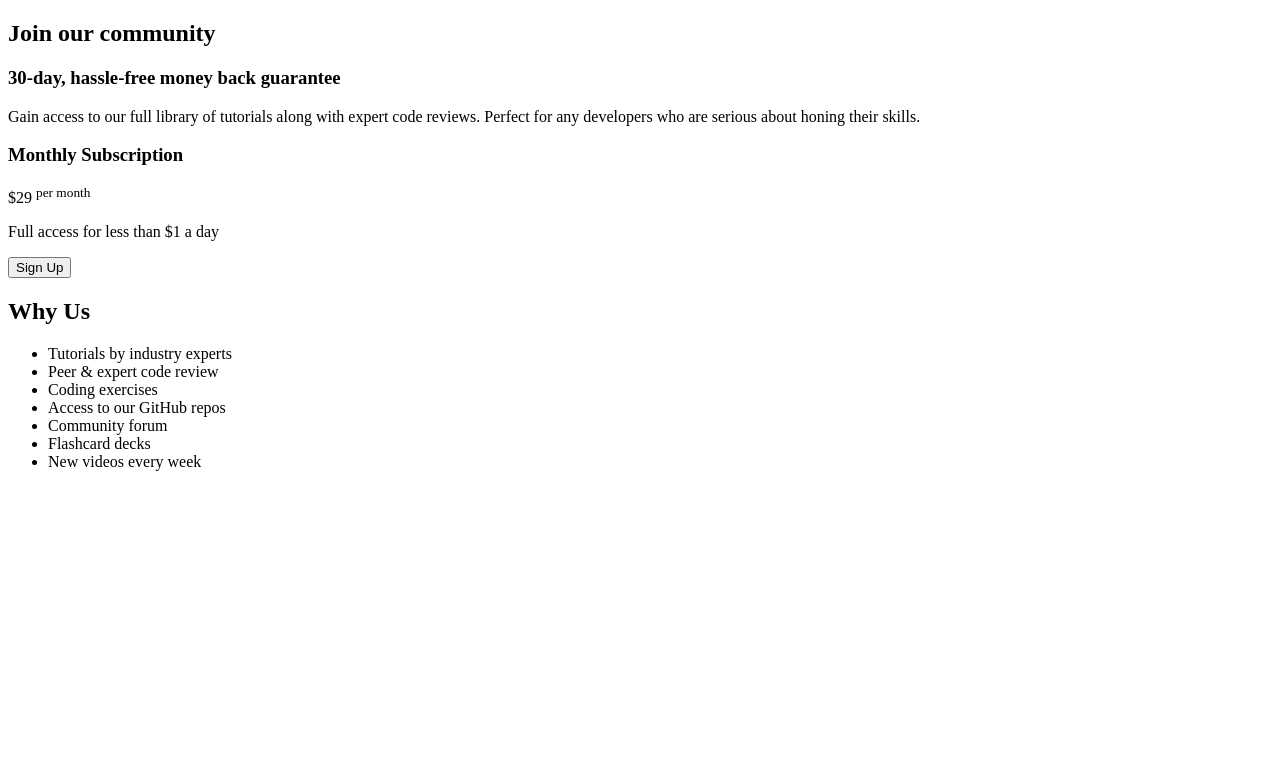
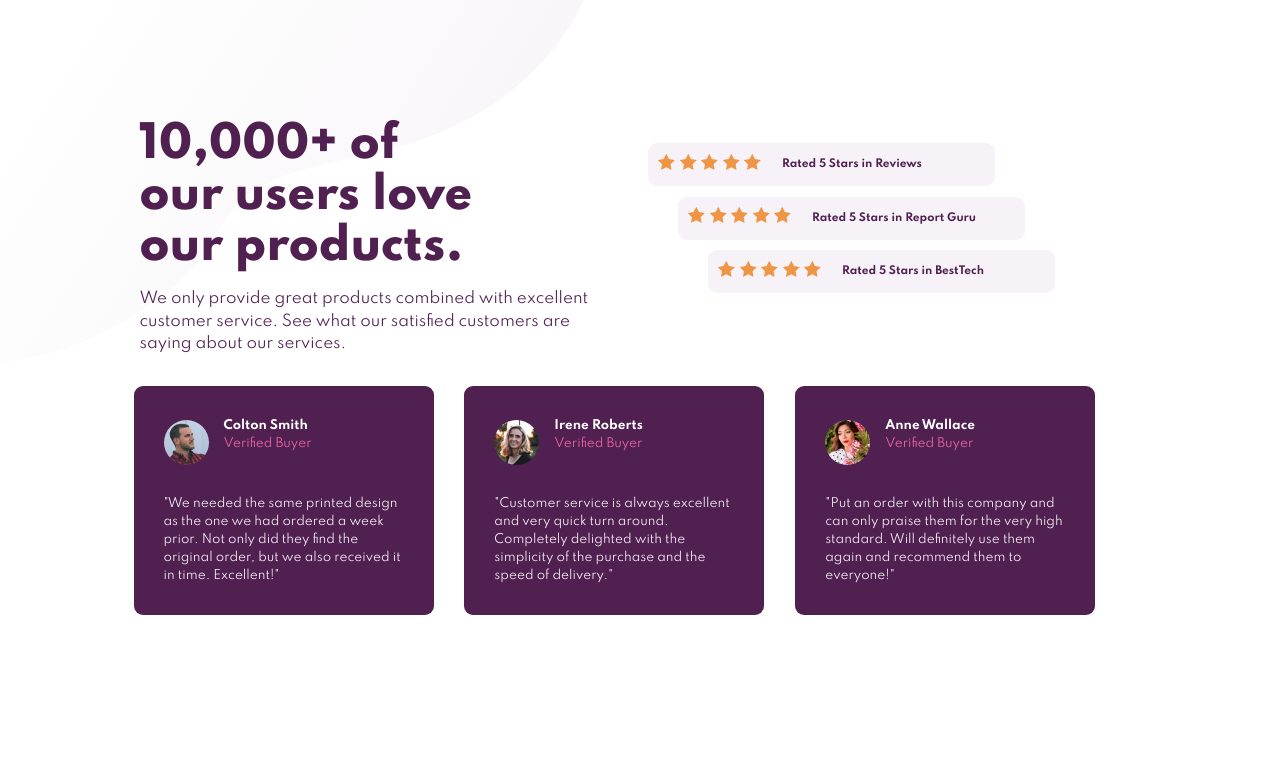
Before and after one commit to mziarnko/social-proof-section-master-done, a plain HTML site: page index.html in a window 1280 px wide. Drawn offline with Linux system fonts and the light colour scheme.

Commit message:
Add files via upload

```diff
--- a/index.html
+++ b/index.html
@@ -3,41 +3,62 @@
 <head>
     <meta charset="UTF-8">
     <meta name="viewport" content="width=device-width, initial-scale=1.0">
-  <link rel="stylesheet" href="./css/style.css">
+    <title>Document</title>
+    <link rel="stylesheet" href="./css/main.css">
     <link rel="preconnect" href="https://fonts.gstatic.com">
-  <link href="https://fonts.googleapis.com/css2?family=Karla:wght@400;700&display=swap" rel="stylesheet">
-  <title>Document</title>
+    <link href="https://fonts.googleapis.com/css2?family=Spartan:wght@400;500;700;800&display=swap" rel="stylesheet">
 </head>
 <body>
-    <div class="container">
-       <div class="header">
-         <h2>Join our community</h2>
-         <h3>30-day, hassle-free money back guarantee</h3>
-        <p>
-          Gain access to our full library of tutorials along with expert code reviews.
-          Perfect for any developers who are serious about honing their skills.
-        </p>
+    <div id="container">
+        <header>
+            <h1>10,000+ of our users love our products.</h1>
+            <p>We only provide great products combined with excellent customer service. See what our satisfied customers are saying about our services.</p>
+        </header>
+        <section class="rate">
+            <div class="user_rate">
+                    <img src="./img/icon-star.svg" alt="star icon">
+                    <img src="./img/icon-star.svg" alt="star icon">
+                    <img src="./img/icon-star.svg" alt="star icon">
+                    <img src="./img/icon-star.svg" alt="star icon">
+                    <img src="./img/icon-star.svg" alt="star icon">
+                    <p>Rated 5 Stars in Reviews </p>
+
             </div>
-      <div class="sub-sec">
-        <h3>Monthly Subscription</h3>
-        <span class="price">&dollar;29</span>
-        <sup>per month</sup>
-        <p>Full access for less than &dollar;1 a day</p>
-        <button type="submit" class="btn"> Sign Up</button>
+            <div class="user_rate">
+                <img src="./img/icon-star.svg" alt="star icon">
+                <img src="./img/icon-star.svg" alt="star icon">
+                <img src="./img/icon-star.svg" alt="star icon">
+                <img src="./img/icon-star.svg" alt="star icon">
+                <img src="./img/icon-star.svg" alt="star icon">
+                <p>Rated 5 Stars in Report Guru </p>
             </div>
-        <div class="footer ">
-          <h2>Why Us</h2>
-            <ul>
-            <li>Tutorials by industry experts</li>
-            <li>Peer &amp; expert code review</li>
-            <li>Coding exercises</li>
-            <li>Access to our GitHub repos</li>
-            <li>Community forum</li>
-            <li>Flashcard decks</li>
-            <li>New videos every week</li>
-          </ul>
+            <div class="user_rate">
+                <img src="./img/icon-star.svg" alt="star icon">
+                <img src="./img/icon-star.svg" alt="star icon">
+                <img src="./img/icon-star.svg" alt="star icon">
+                <img src="./img/icon-star.svg" alt="star icon">
+                <img src="./img/icon-star.svg" alt="star icon">
+                <p>Rated 5 Stars in BestTech </p>
             </div>
+        </section>
+        <section class="opinion">
+            <div class="user_opinions">
+                <img src="./img/image-colton.jpg" alt="">
+                <h4>Colton Smith</h4> <span>Verified Buyer</span>
+                <p>"We needed the same printed design as the one we had ordered a week prior. Not only did they find the original order, but we also received it in time. Excellent!"</p>
             </div>
+            <div class="user_opinions">
+                <img src="./img/image-irene.jpg" alt="">
+                <h4>Irene Roberts</h4><span>Verified Buyer </span>
+                <p>"Customer service is always excellent and very quick turn around. Completely delighted with the simplicity of the purchase and the speed of delivery." </p>
+            </div>
+            <div class="user_opinions">
+                <img src="./img/image-anne.jpg" alt="">
+                <h4>Anne Wallace</h4><span> Verified Buyer</span>
+                <p>"Put an order with this company and can only praise them for the very high standard. Will definitely use them again and recommend them to everyone!"</p>
+            </div>
+
+        </section>
     </div>
 </body>
 </html>
```
Lines whose indentation alone changed are shown as unchanged.
